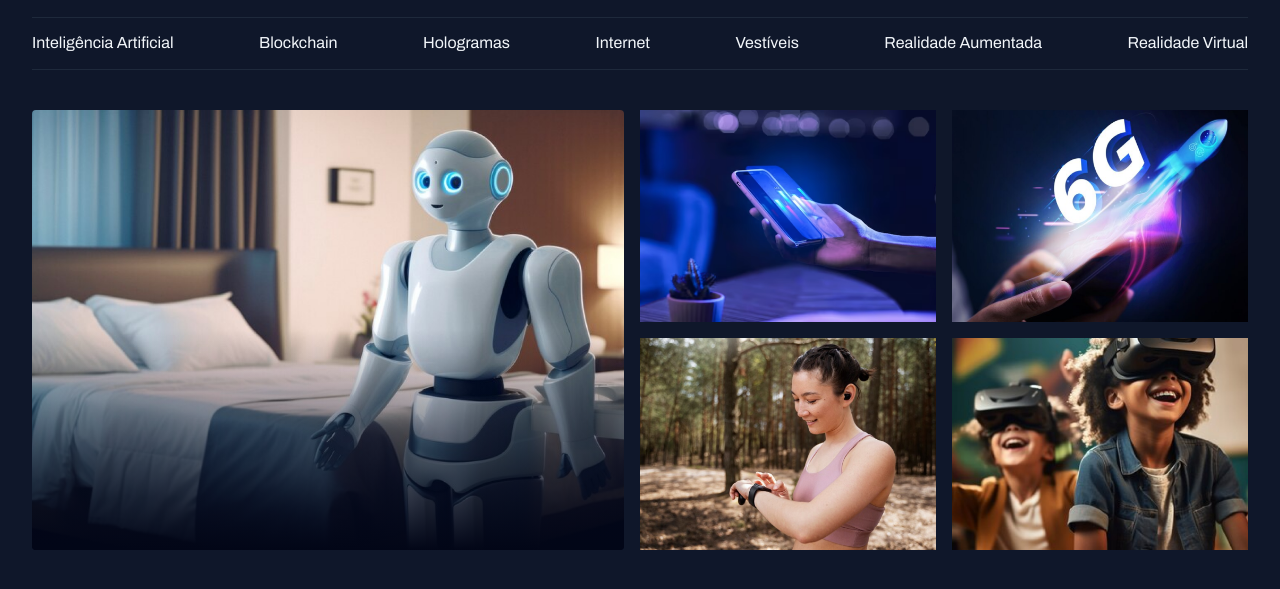
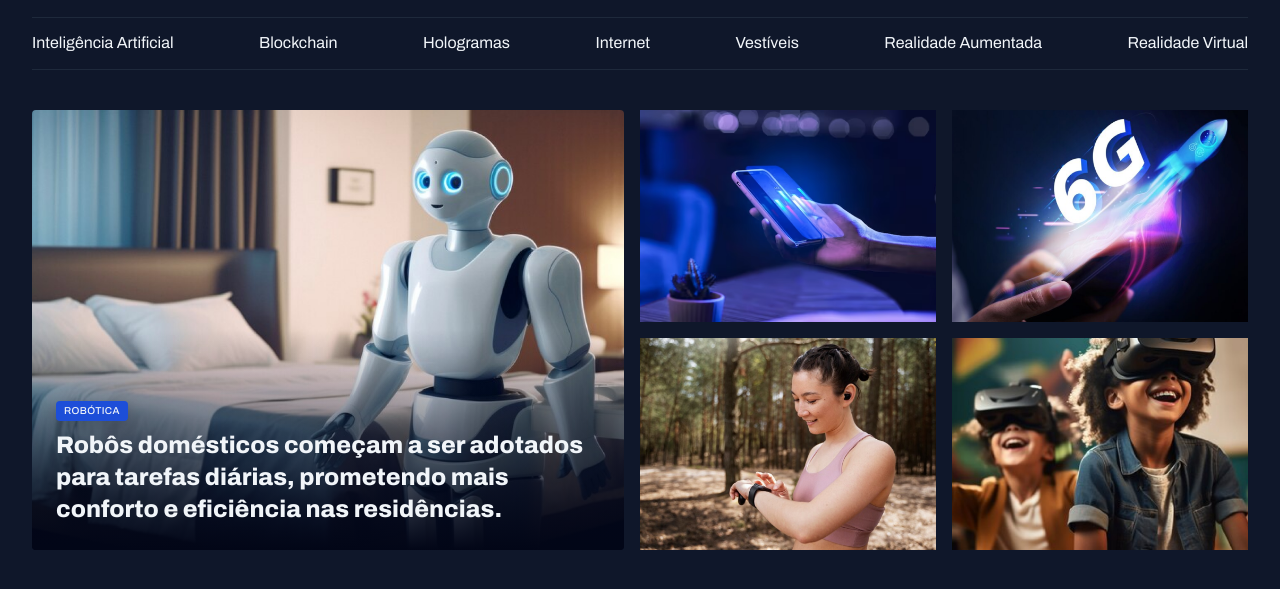
Before and after one commit to THShikota/Projeto-Portal-de-Noticias, a plain HTML site: page index.html in a window 1280 px wide. Shown: the part 45-634 px from the top of the page. Drawn offline with Linux system fonts and the light colour scheme.

Commit message:
Ajustando o conteúdo do card

```diff
--- a/index.html
+++ b/index.html
@@ -1,14 +1,19 @@
 <!DOCTYPE html>
 <html lang="pt-BR">
+
 <head>
     <link rel="preconnect" href="https://fonts.googleapis.com">
     <link rel="preconnect" href="https://fonts.gstatic.com" crossorigin>
+
     <meta charset="UTF-8">
     <meta name="viewport" content="width=device-width, initial-scale=1.0">
     <title>Portal de notícias</title>
     <link rel="stylesheet" href="styles/index.css">
-    <link href="https://fonts.googleapis.com/css2?family=Archivo:ital,wght@0,100..900;1,100..900&display=swap" rel="stylesheet">
+
+    <link href="https://fonts.googleapis.com/css2?family=Archivo:ital,wght@0,100..900;1,100..900&display=swap"
+        rel="stylesheet">
 </head>
+
 <body>
     <header class="container">
         <nav id="primary" class="grid grid-flow-col">
@@ -16,9 +21,11 @@
                 <img src="assets/icons/List.svg" alt="ícone de menu">
                 <strong>Menu</strong>
             </div>
+
             <div>
-            <img src="assets/Logo.svg" alt="TechNews Logo">
+                <img src="assets/Logo.svg" alt="TechNews logo">
             </div>
+
             <div>
                 <strong>Buscar</strong>
                 <img src="assets/icons/MagnifyingGlass.svg" alt="ícone de lupa para pesquisa">
@@ -37,25 +44,40 @@
 
     <main class="grid container">
         <section id="featured" class="grid grid-flow-col gap-16">
-        <div class="card">
+            <figure class="card">
                 <img src="assets/images/Image 01.png" alt="">
-        </div>
+
+                <figcaption>
+                    <span class="content-tag">robótica</span>
+                    <h2 class="text-2xl">
+                        Robôs domésticos começam a ser adotados para tarefas diárias, prometendo mais conforto e
+                        eficiência nas residências.
+                    </h2>
+                </figcaption>
+
+
+            </figure>
 
             <div class="grid grid-cols-2 gap-16">
                 <div>
                     <img src="assets/images/Image 02.png" alt="">
                 </div>
+
                 <div>
                     <img src="assets/images/Image 03.png" alt="">
                 </div>
+
                 <div>
                     <img src="assets/images/Image 04.png" alt="">
                 </div>
+
                 <div>
                     <img src="assets/images/Image 05.png" alt="">
                 </div>
             </div>
         </section>
     </main>
+
 </body>
+
 </html>
--- a/styles/global.css
+++ b/styles/global.css
@@ -53,3 +53,15 @@ main {
     margin-top: 40px;
 
 }
+
+.content-tag {
+    display: inline-block;
+    background-color: var(--brand-color-dark);
+    padding: 4px 8px;
+    border-radius: 4px;
+    font: 500 10px/1.2 var(--font-family);
+    text-transform: uppercase;
+    letter-spacing: 0.04em;
+    color: var(--text-color-primary);
+    box-shadow: 0px 4px 16px rgba(2, 6, 23, 0.251);
+}
--- a/styles/sections.css
+++ b/styles/sections.css
@@ -2,23 +2,32 @@
     img {
         height: 100%;
         object-fit: cover;
-
     }
 
     .card {
-        position: relative;
         border-radius: 4px;
         overflow: hidden;
-        &::before{
+        position: relative;
+
+        &::before {
             content: "";
             position: absolute;
             inset: 0;
             top: 50%;
-            background: linear-gradient(
-                180deg,
-                transparent 0%,
-                #020617 100%
-            );
+            background: linear-gradient(180deg,
+                    transparent 0%,
+                    #020617 100%);
+        }
+
+        figcaption {
+            position: absolute;
+            bottom: 0;
+
+            padding: 24px;
+
+            h2 {
+                margin-top: 8px;
+            }
         }
     }
 }
--- a/styles/utility.css
+++ b/styles/utility.css
@@ -14,3 +14,19 @@
 .gap-16 {
     gap: 16px;
 }
+
+.text-2xl {
+    font: var(--h1);
+}
+
+.text-xl {
+    font: var(--h2);
+}
+
+.text-lg {
+    font: var(--h3);
+}
+
+.text-sm {
+    font: var(--text-sm);
+}
```
Lines whose indentation alone changed are shown as unchanged.
